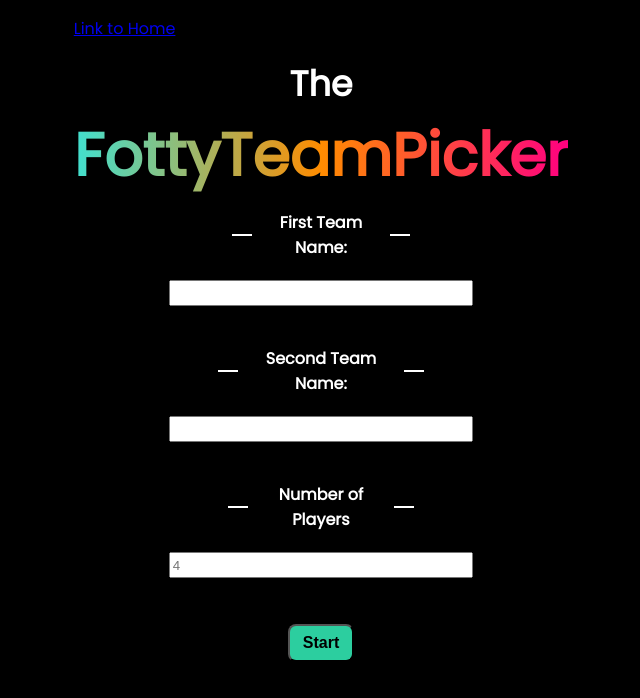
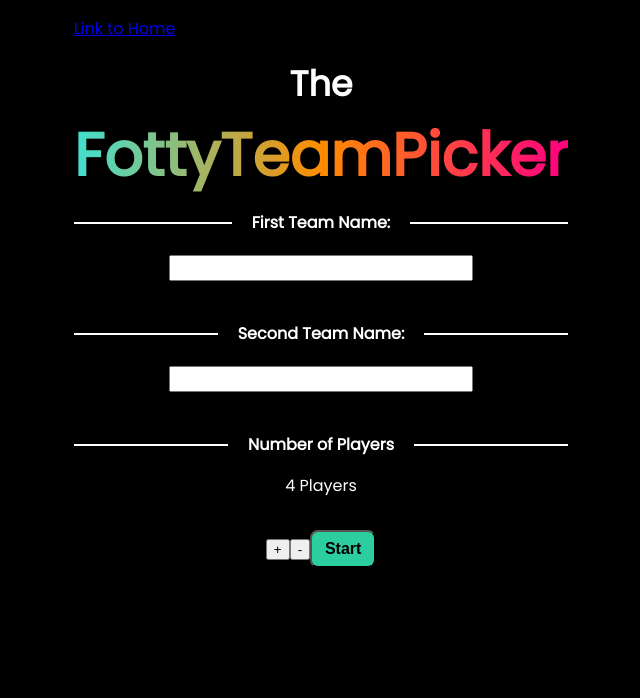
Before and after one commit to TechMilton/FootyNamePicker, a React (Create React App) app: page /Settings in a window 1280 px wide. Shown: the top 698 px of the page, without its empty margins (319-959 px from the left). Built offline with nearby package versions, Linux system fonts and the light colour scheme.

Commit message:
Added a player counter to the settings pages and updated the reducer and initial state

```diff
--- a/src/App.css
+++ b/src/App.css
@@ -35,6 +35,7 @@ body {
 .name-input {
   width: 60%;
   height: 20px;
+  margin: 10px 0px 30px 0px;
 }
 
 .input-label {
@@ -64,8 +65,6 @@ body {
 }
 
 .main-btn {
-  -webkit-appearance: none;
-  color: rgb(0, 0, 0);
   font-size: 1em;
   font-weight: bold;
   background: rgb(44, 206, 159);
@@ -172,14 +171,17 @@ body {
 
 /*Settings Page */
 
-.settings-page {
-  display: flex;
-  flex-direction: column;
-  align-items: center;
-}
-
 .settings-input {
   width: 60%;
   height: 20px;
   margin: 10px 0px 30px 0px;
 }
+
+.settings-btn {
+  font-size: 1em;
+  font-weight: bold;
+  background: rgb(44, 206, 159);
+  padding: 0.5em 0.8em;
+  border-radius: 8px;
+  margin: 1em 0px;
+}
--- a/src/components/settings/settings.js
+++ b/src/components/settings/settings.js
@@ -2,10 +2,11 @@ import React, { useState, useReducer } from "react";
 import initialState from '../../data/initialState';
 import reducer from '../../data/reducer';
 
-const Settings = (props) => {
+const Settings = () => {
 
     const [teamOne, setTeamOne] = useState("");
     const [teamTwo, setTeamTwo] = useState("");
+    const [count, setCount] = useState(4);
 
     const [{ }, dispatch] = useReducer(reducer, initialState);
 
@@ -17,6 +18,10 @@ const Settings = (props) => {
         setTeamTwo(e.target.value);
     };
 
+    const handleCount = (e) => {
+        setCount(e.target.value);
+    }
+
 
     const handleSubmit = (e) => {
         //prevents the page from refreshing on submit
@@ -25,11 +30,12 @@ const Settings = (props) => {
         setTeamTwo("");
         dispatch({ type: "TEAM_ONE", value: { teamOne } });
         dispatch({ type: "TEAM_TWO", value: { teamTwo } });
+        dispatch({ type: "COUNT", value: { count } });
     };
 
     return (
         <>
-            <form className="settings-page" onSubmit={handleSubmit}>
+            <form onSubmit={handleSubmit}>
                 <label className="input-label">First Team Name:</label>
                 <input
                     className="settings-input"
@@ -43,20 +49,18 @@ const Settings = (props) => {
                 <input
                     className="settings-input"
                     type="text"
-                    onChange={handleTeamTwo}
+                    onChange={() => setTeamTwo(teamTwo)}
                     value={teamTwo}
+
                 >
                 </input>
 
                 <label className="input-label">Number of Players</label>
-                <input
-                    className="settings-input"
-                    type="number"
-                    placeholder="4"
-                    min="4"
-                    max="10">
-                </input>
-                <button className="main-btn">Start</button>
+                <p onChange={handleCount}>{count} Players</p>
+                <button onClick={() => setCount(count + 1)} >+</button>
+                <button onClick={() => setCount(count - 1)} >-</button>
+
+                <button className="settings-btn">Start</button>
             </form>
         </>
     )
--- a/src/data/initialState.js
+++ b/src/data/initialState.js
@@ -3,7 +3,7 @@ const initialState = {
     color: "",
     teamOne: "",
     teamTwo: "",
-    people: "",
+    count: 4,
 };
 
 export default initialState;
--- a/src/data/reducer.js
+++ b/src/data/reducer.js
@@ -11,17 +11,27 @@ export const addName = (state, { value }) => {
     };
 };
 
+//Add Team One Name -- Settings Page
 export const addTeamOne = (state, { value }) => {
     return {
         ...state,
-        teamA: value.teamOne,
+        teamOne: value.teamOne,
     };
 }
 
+//Add Team Two Name -- Settings Page
 export const addTeamTwo = (state, { value }) => {
     return {
         ...state,
-        teamB: value.teamTwo,
+        teamTwo: value.teamTwo,
+    };
+}
+
+//Add player counter -- Settings Page
+export const addCount = (state, { value }) => {
+    return {
+        ...state,
+        count: value.count,
     };
 }
 
@@ -40,6 +50,7 @@ export default (state, action) => {
         case "REMOVE_NAME": return removeName(state, action);
         case "TEAM_ONE": return addTeamOne(state, action);
         case "TEAM_TWO": return addTeamTwo(state, action);
+        case "COUNT": return addCount(state, action);
         case "RESET": return initialState;
         default: return state;
     };
```
